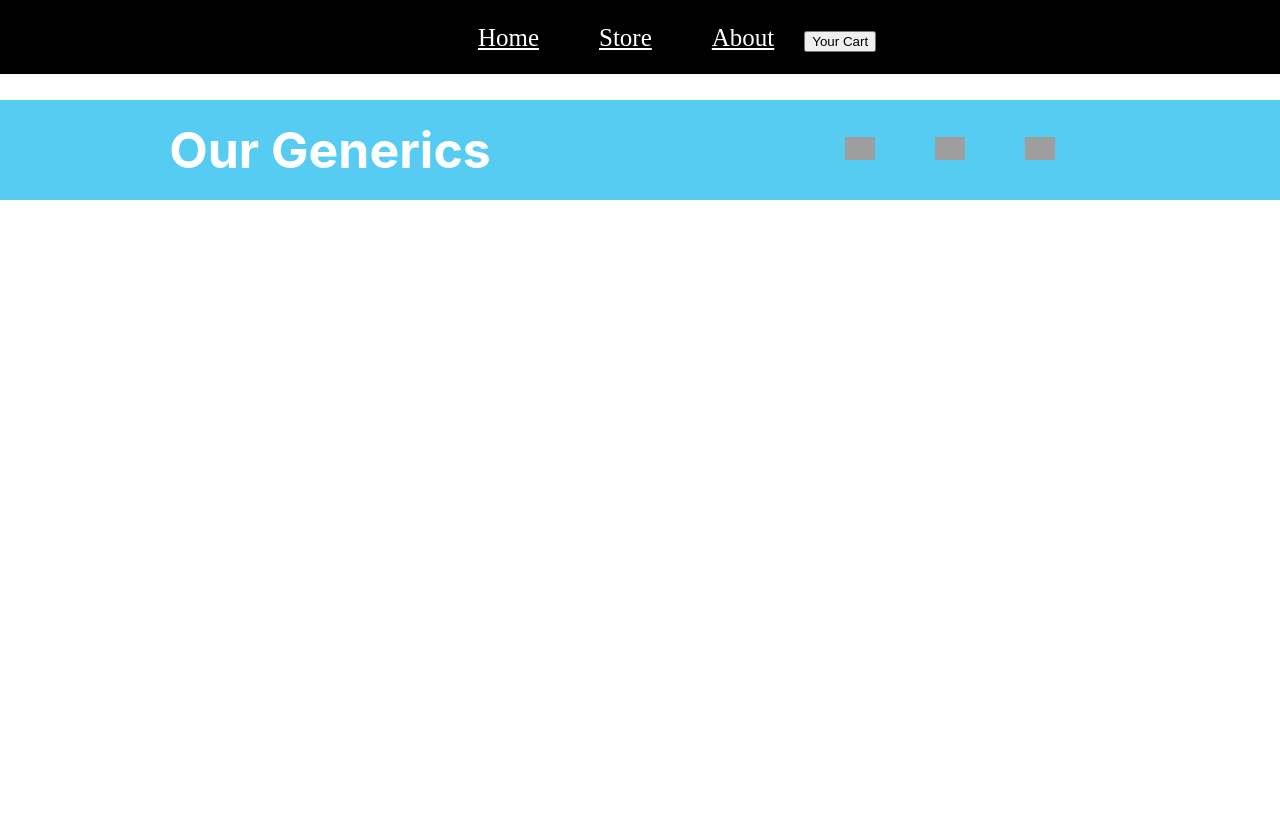
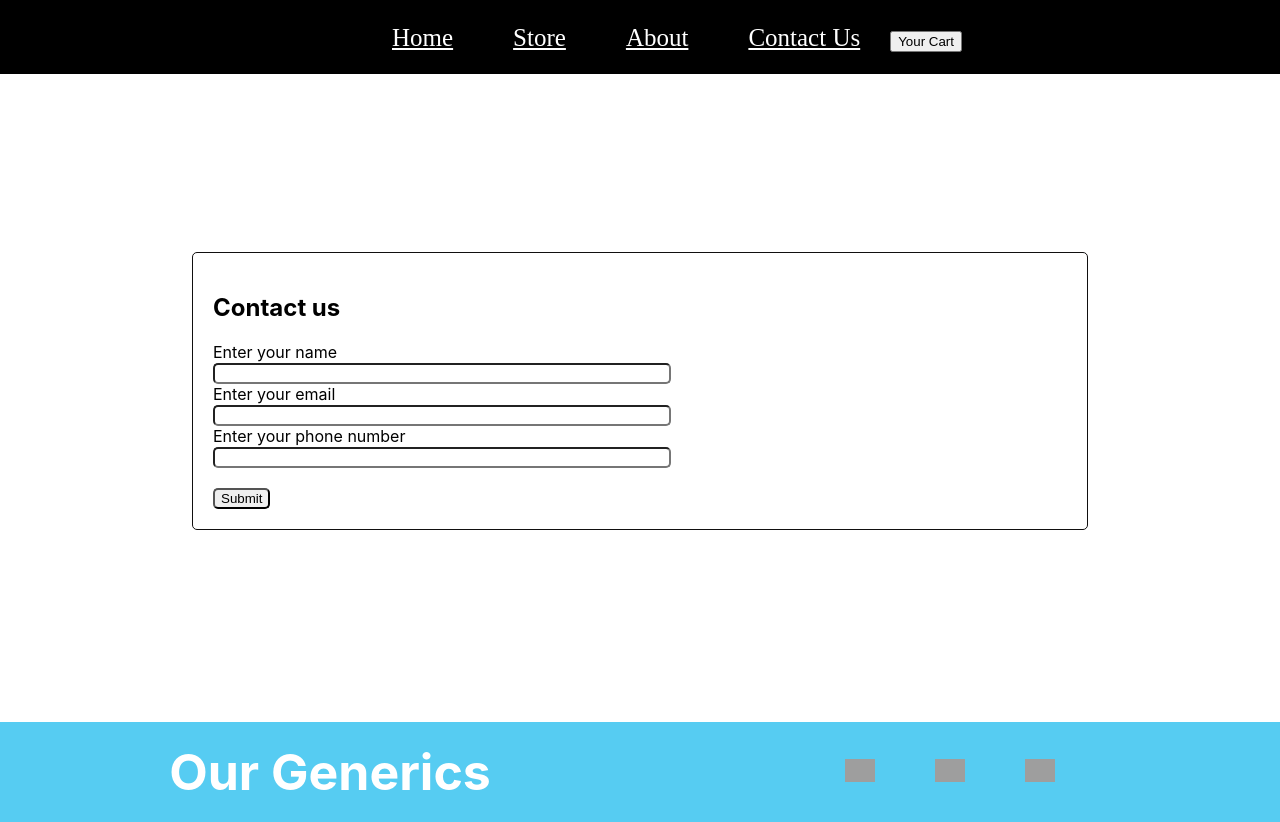
Before and after one commit to TechyTejas/E-Commerse-Website, a React (Create React App) app: page /contact in a window 1280 px wide. Before the commit the page ends 800 px from the top, so only its background shows below. Built offline with nearby package versions, Linux system fonts and the light colour scheme; grey boxes are pictures that could not be loaded.

Commit message:
Contact us page added

```diff
--- a/src/App.js
+++ b/src/App.js
@@ -2,10 +2,9 @@ import Cart from './Components/CartCompo.js/Cart';
 import Header from './Layouts/Header';
 import React, {useState} from 'react';
 import CartProvider from './Components/Store/CartProvider';
-import { Route,Routes } from 'react-router-dom';
-import Store from './Components/Store';
-import About from './Pages/About';
-import Headpage from './Pages/Headpage';
+import Footer from './Layouts/Footer';
+import Route from './Route.js/Route'
+
 
 
 function App() {
@@ -21,16 +20,14 @@ function App() {
 
   return (
 
+
     <CartProvider>
 
     {cartIsShown &&  <Cart onClose={HideCartHandler}/>}
     <h1>The Generics</h1>
-    <Routes>
-      <Route path="/about" element={<About/>}></Route>
-      <Route path="/" element={<Headpage/>}></Route>
-      <Route path="/store" element={<Store/>}></Route>
-    </Routes>
+    <Route/>
     <Header onClick={ShowCartHandler}/>
+    <Footer/>
     </CartProvider>
 
   );
--- a/src/Layouts/Footer.js
+++ b/src/Layouts/Footer.js
@@ -2,6 +2,7 @@ import React from 'react'
 import classes from './footer.module.css'
 
 function Footer() {
+
   return (
     <footer className={classes.footer}>
     <div className={classes.footer2}> Our Generics </div>
--- a/src/Layouts/Header.js
+++ b/src/Layouts/Header.js
@@ -2,7 +2,6 @@ import React from 'react'
 import classes from './header.module.css'
 import HeaderCartBTn from './HeaderCartBTn'
 import { Link} from 'react-router-dom';
-import Footer from './Footer';
 
 
 function Header(props) {
@@ -15,9 +14,9 @@ function Header(props) {
       <li><Link to='/' className={classes.icon}>Home</Link></li>
       <li><Link to='/store' className={classes.icon}>Store</Link></li>
       <li><Link to='/about' className={classes.icon}>About</Link></li>
+      <li><Link to='/contact' className={classes.icon}>Contact Us</Link></li>
       <HeaderCartBTn onClick={props.onClick} />
       </ui>
-      <Footer/>
 
 
   </React.Fragment>
--- /dev/null
+++ b/src/Pages/ContactUs.js
@@ -0,0 +1,66 @@
+import React,{useRef} from 'react'
+import classes from './contactus.module.css'
+
+function ContactUs() {
+    const nameref = useRef('');
+    const emailref = useRef('');
+    const numref = useRef('');
+
+   async function FormSubmitHandler (event) {
+       event.preventDefault();
+        const details= {
+            name : nameref.current.value,
+            email : emailref.current.value,
+            number : numref.current.value
+        }
+        // console.log(details)
+
+        const response =await fetch('https://ecommerse-contactus-default-rtdb.firebaseio.com/contactus.json',
+        {
+            method:'POST',
+            body: JSON.stringify(details),
+        })
+
+        const data=await response.json();
+        console.log(data);   //  checking weather data is goingto server or not
+
+        nameref.current.value="";
+        emailref.current.value="";
+        numref.current.value="";
+    }
+
+  return (
+    <div className={classes.maindiv}>
+        <lable><h2>Contact us </h2></lable>
+         <form onSubmit={FormSubmitHandler}>
+        <div>
+            <label>Enter your name</label>
+            <br/>
+            <input type="text" ref={nameref} className={classes.input} ></input>
+            <br/>
+        </div>
+
+        <div>
+            <label>Enter your email</label>
+            <br/>
+            <input type="email" ref={emailref} className={classes.input} ></input>
+            <br/>
+        </div>
+
+        <div>
+            <label>Enter your phone number</label>
+            <br/>
+            <input type="number" ref={numref} className={classes.input} ></input>
+            <br/>
+        </div>
+
+        <div>
+            <button type="submit" className={classes.submit}>Submit</button>
+        </div>
+    </form>
+    </div>
+
+  )
+}
+
+export default ContactUs
--- a/src/Pages/Headpage.js
+++ b/src/Pages/Headpage.js
@@ -1,8 +1,14 @@
 import React from 'react'
+import classes from './headpage.module.css';
+
+
 
 function Headpage() {
   return (
-    <h1>HII TEJ S</h1>
+    <section className={classes.maindiv}>
+      <h1>HII AM TEJAS</h1>
+
+    </section>
   )
 }
 
--- /dev/null
+++ b/src/Pages/contactus.module.css
@@ -0,0 +1,17 @@
+.maindiv{
+    margin: 12rem;
+    border: 1px solid #110f0f; /* Adjust the border color and width as desired */
+    padding: 20px; /* Adjust the padding as desired */
+    border-radius: 5px;
+}
+
+
+.input{
+    width:450px;
+    border-radius: 5px;
+}
+
+.submit{
+     margin-top: 20px;
+     border-radius: 5px;
+}
--- /dev/null
+++ b/src/Pages/headpage.module.css
@@ -0,0 +1,5 @@
+.maindiv{
+    max-width: 900px;
+    margin: 0 auto;
+    padding: 20px 30px;
+}
--- /dev/null
+++ b/src/Route.js/Route.js
@@ -0,0 +1,22 @@
+import { Route,Routes } from 'react-router-dom';
+import Store from '../Components/Store';
+import About from '../Pages/About';
+import Headpage from '../Pages/Headpage';
+
+import React from 'react'
+import ContactUs from '../Pages/ContactUs';
+
+function Routee() {
+  return (
+    <React.Fragment>
+    <Routes>
+      <Route path="/about" element={<About/>}></Route>
+      <Route path="/" element={<Headpage/>}></Route>
+      <Route path="/store" element={<Store/>}></Route>
+      <Route path="/contact" element={<ContactUs/>}></Route>
+    </Routes>
+    </React.Fragment>
+  )
+}
+
+export default Routee
```
